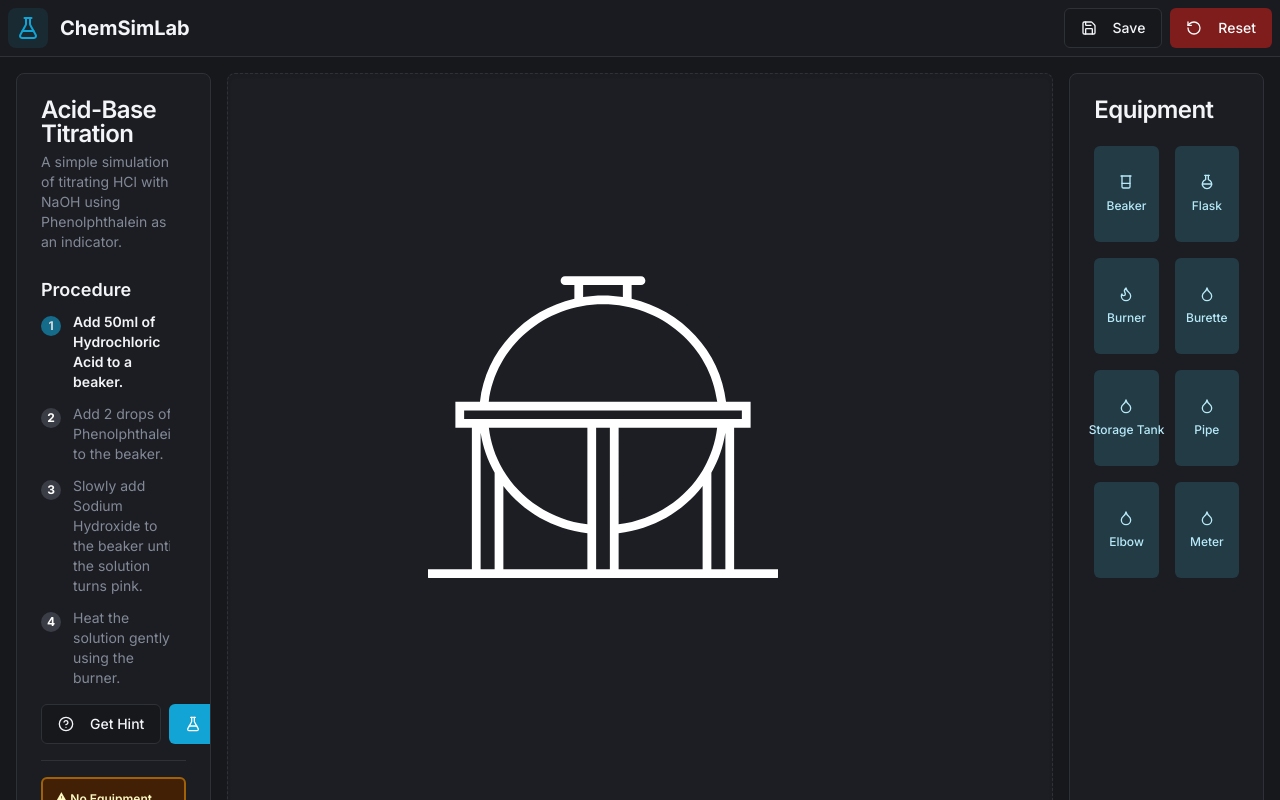
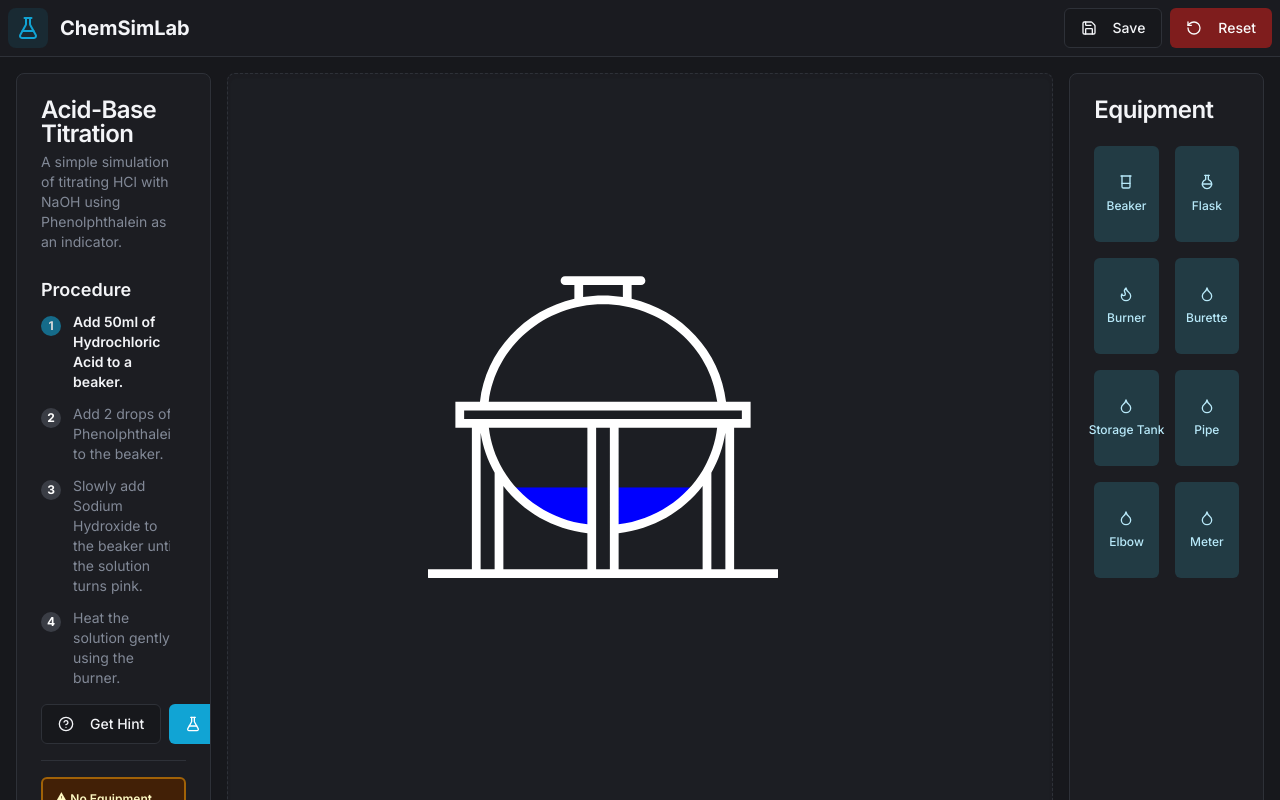
Before and after one commit to void-33/ReactorX, a Next.js app: page / in a window 1280 px wide. Both pictures are taken after a click on the button "Storage Tank". Built offline with nearby package versions, Linux system fonts and the light colour scheme; what @genkit-ai/google-genai, genkit would draw is missing.

Commit message:
feat(ui): add meter and tank fill animation

```diff
--- a/src/components/lab/equipment/Meter.tsx
+++ b/src/components/lab/equipment/Meter.tsx
@@ -15,7 +15,7 @@ export default function Meter() {
                     <path d="m73.96 33.025-1.0571 1.1155" style={{ 'paintOrder': 'markers' }} />
                     <path d="m75.083 34.621-1.4185 0.59148" style={{ 'paintOrder': 'markers' }} />
                     <path d="m75.524 36.217-1.4862 0.39111" style={{ 'paintOrder': 'markers' }} />
-                    <g transform="matrix(.63058 0 0 .8943 25.96 3.7308) rotate(-90 70.191 37.267)">
+                    <g transform="matrix(.63058 0 0 .8943 25.96 3.7308) rotate(90 70.191 37.267)">
                         <path d="m70.191 35.04v4.4526" style={{ 'paintOrder': 'markers' }} />
                         <path d="m70.163 35.206-1.2445 2.0465" style={{ 'paintOrder': 'markers' }} />
                         <path d="m70.163 35.178 1.2445 2.0465" style={{ 'paintOrder': 'markers' }} />
--- a/src/components/lab/equipment/StorageTank.tsx
+++ b/src/components/lab/equipment/StorageTank.tsx
@@ -1,9 +1,54 @@
-import React from "react";
+import React, { useRef, useState, useEffect } from "react";
+import { LabItem } from "@/lib/types";
 
-export default function StorageTank() {
+export default function StorageTank({ contents, isHeating }: LabItem) {
+    const tankPathRef = useRef<SVGPathElement | null>(null);
+
+    // max capacity of burette
+    const MAX_VOLUME = 10000;
+    const [bbox, setBBox] = useState({ x: 0, y: 0, width: 0, height: 0 });
+
+    const content_volume = Math.min((contents?.volume || 0), MAX_VOLUME);
+    // const fillRatio = content_volume / MAX_VOLUME;
+    const fillRatio = 0.3;
+
+
+
+    const contentHeight = Math.max(0, bbox.height * fillRatio );
+    const contentY = bbox.y + bbox.height - contentHeight;
+
+
+    useEffect(() => {
+        const update = () => {
+            const tankPath = tankPathRef.current
+            if (tankPath) {
+                const b = tankPath.getBBox();
+                setBBox({
+                    x: b.x,
+                    y: b.y,
+                    width: b.width,
+                    height: b.height
+                })
+            }
+        }
+        update();
+        window.addEventListener('resize', update);
+        return () => window.removeEventListener('resize', update);
+    }, [])
     return (
         <svg width={350} height={350} viewBox="5 10 80 80" fill="#fff">
-            <path d="m84.714 77.472h-9.7427v-32.316h3.7686v-5.9399h-5.6169c-1.2913-11.575-10.164-20.938-21.58-23.574v-3.1137h2.1426c0.55225 0 1-0.44775 1-1s-0.44775-1-1-1h-17.371c-0.55225 0-1 0.44775-1 1s0.44775 1 1 1h2.1426v3.1137c-11.416 2.6357-20.289 11.998-21.58 23.574h-5.6169v5.9399h3.769v32.316h-9.7432c-0.55225 0-1 0.44775-1 1s0.44775 1 1 1h79.429c0.55225 0 1-0.44775 1-1s-0.44775-1-1-1zm-44.257-64.943h9.0859v2.7294c-1.4824-0.23389-2.9987-0.36224-4.543-0.36224-1.5443 0-3.0606 0.12836-4.543 0.36224zm4.543 4.3672c13.334 0 24.59 9.7198 26.114 22.32h-52.227c1.5236-12.6 12.78-22.32 26.114-22.32zm-31.74 26.26v-1.9399h63.48v1.9399zm6.9688 34.315h-3.1997v-31.159c0.50769 3.2756 1.6088 6.354 3.1997 9.1318zm21.2 4.89e-4h-19.2v-19.022c4.4665 5.827 11.297 9.8513 19.2 10.806zm0-10.252c-8.3068-1.0786-15.32-5.7833-19.269-12.435-0.02844-0.07715-0.0733-0.14197-0.11896-0.20886-1.6488-2.8391-2.7238-6.026-3.1311-9.4199h22.52zm5.1426 1.1741c6.1e-4 0.01984-0.0081 0.03748-0.0063 0.0575 7.33e-4 8e-3 0.0054 0.01434 0.0063 0.02228v8.9977h-3.1426v-32.315h3.1426zm21.2 9.078h-19.2v-8.2162c7.9036-0.95435 14.734-4.9781 19.2-10.805zm0.06897-22.686c-3.9496 6.6512-10.962 11.354-19.269 12.433v-22.064h22.52c-0.4071 3.3931-1.4816 6.5789-3.1293 9.4172-0.04669 0.06799-0.0921 0.1344-0.12103 0.21314zm5.1312 22.685h-3.2002v-22.027c1.5915-2.7789 2.6927-5.8586 3.2002-9.1359z" />
+            <defs>
+                <clipPath id="tank-mask">
+                    <path d="m43.93 16.192s-8.8705 1.056-12.461 3.3792c-3.5904 2.3232-7.6033 6.5472-7.6033 6.5472s-3.872 4.5056-4.6464 8.3777c-0.77441 3.872-0.98561 5.3504-0.98561 5.3504l53.716 0.0704s0.1408-3.4496-1.4784-7.1105c-1.6192-3.6608-3.0272-7.3217-7.1104-10.49-4.0832-3.168-9.6449-5.0688-12.25-5.632-2.6048-0.5632-7.1809-0.4928-7.1809-0.4928z" />
+                    <path d="m18.234 44.916s1.408 8.8001 3.52 10.982c2.112 2.1824 3.4496 4.7872 6.1248 6.336s3.9424 2.6752 3.9424 2.6752 5.4208 2.2528 7.9553 2.464c2.5344 0.2112 2.1824 0.84481 2.1824 0.84481l0.2112-23.655z" />
+                    <path d="m47.943 44.775 0.352 23.021s9.9969-2.1824 12.39-4.224c2.3936-2.0416 8.0961-6.4768 8.8705-9.5041 0.7744-3.0272 2.6048-9.5745 2.6048-9.5745z" />
+                </clipPath>
+            </defs>
+
+
+            <rect x={bbox.x} y={contentY} width={bbox.width} height={contentHeight} clipPath="url(#tank-mask)" fill="blue" ></rect>
+
+            <path ref={tankPathRef} d="m84.714 77.472h-9.7427v-32.316h3.7686v-5.9399h-5.6169c-1.2913-11.575-10.164-20.938-21.58-23.574v-3.1137h2.1426c0.55225 0 1-0.44775 1-1s-0.44775-1-1-1h-17.371c-0.55225 0-1 0.44775-1 1s0.44775 1 1 1h2.1426v3.1137c-11.416 2.6357-20.289 11.998-21.58 23.574h-5.6169v5.9399h3.769v32.316h-9.7432c-0.55225 0-1 0.44775-1 1s0.44775 1 1 1h79.429c0.55225 0 1-0.44775 1-1s-0.44775-1-1-1zm-44.257-64.943h9.0859v2.7294c-1.4824-0.23389-2.9987-0.36224-4.543-0.36224-1.5443 0-3.0606 0.12836-4.543 0.36224zm4.543 4.3672c13.334 0 24.59 9.7198 26.114 22.32h-52.227c1.5236-12.6 12.78-22.32 26.114-22.32zm-31.74 26.26v-1.9399h63.48v1.9399zm6.9688 34.315h-3.1997v-31.159c0.50769 3.2756 1.6088 6.354 3.1997 9.1318zm21.2 4.89e-4h-19.2v-19.022c4.4665 5.827 11.297 9.8513 19.2 10.806zm0-10.252c-8.3068-1.0786-15.32-5.7833-19.269-12.435-0.02844-0.07715-0.0733-0.14197-0.11896-0.20886-1.6488-2.8391-2.7238-6.026-3.1311-9.4199h22.52zm5.1426 1.1741c6.1e-4 0.01984-0.0081 0.03748-0.0063 0.0575 7.33e-4 8e-3 0.0054 0.01434 0.0063 0.02228v8.9977h-3.1426v-32.315h3.1426zm21.2 9.078h-19.2v-8.2162c7.9036-0.95435 14.734-4.9781 19.2-10.805zm0.06897-22.686c-3.9496 6.6512-10.962 11.354-19.269 12.433v-22.064h22.52c-0.4071 3.3931-1.4816 6.5789-3.1293 9.4172-0.04669 0.06799-0.0921 0.1344-0.12103 0.21314zm5.1312 22.685h-3.2002v-22.027c1.5915-2.7789 2.6927-5.8586 3.2002-9.1359z" />
         </svg>
 
     );
```
Also changed, not shown: assets/round_storage_tank.svg.
